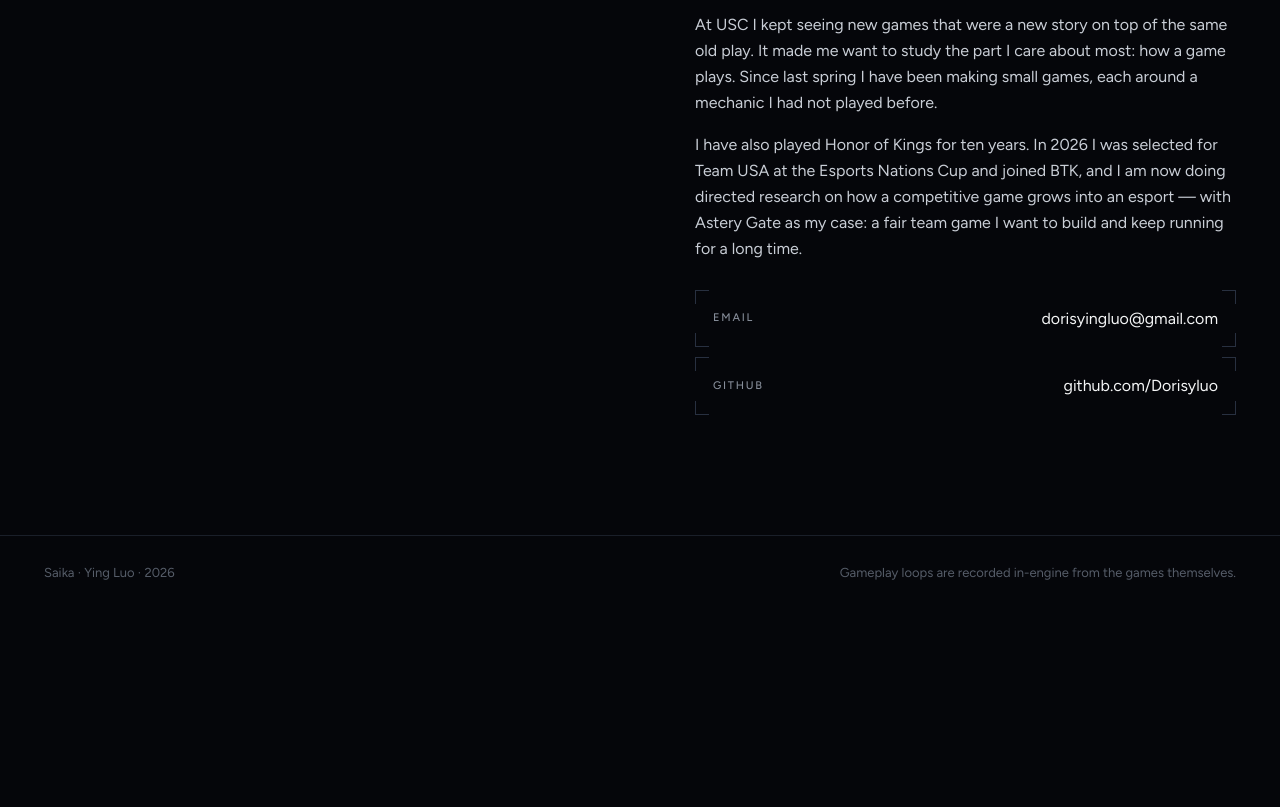
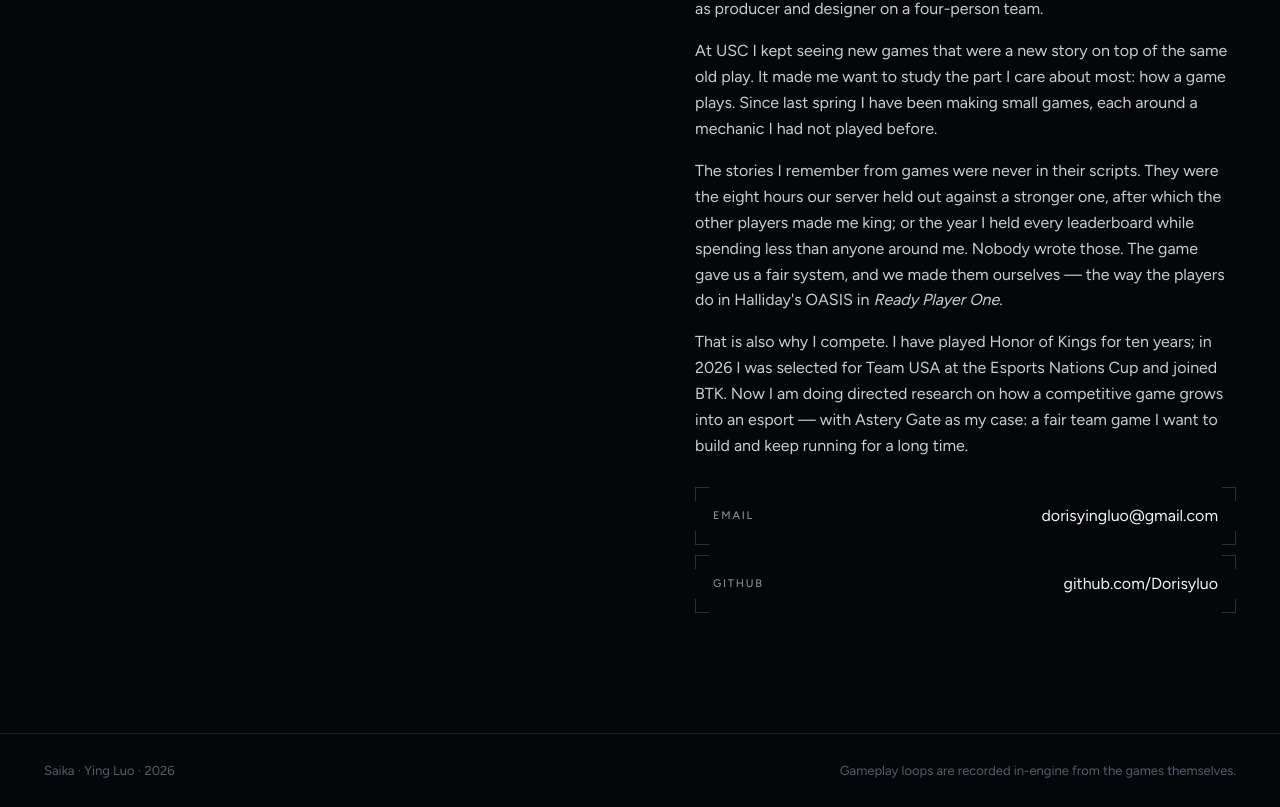
Before and after one commit to Dorisyluo/dorisyluo.github.io, a plain HTML site: page index.html in a window 1280 px wide. Shown: the part 3820-4627 px from the top of the page. Before the commit the page ends 4429 px from the top, so only its background shows below. Drawn offline with Linux system fonts and the light colour scheme; animation ran at ten frames a second.

Commit message:
About: every player's experience is a story
Co-Authored-By: Claude Opus 5.5 <noreply@anthropic.com>
Claude-Session: https://claude.ai/code/session_01PmL49caDYqHTDE2bNrhzQQ

```diff
--- a/index.html
+++ b/index.html
@@ -71,11 +71,12 @@
 
 <section id="about">
 <div class="shead"><span class="idx">05</span><h2>About</h2><span class="lab">Short version</span></div>
-<div class="about"><p class="big">I grew up with games and anime, and whenever I get into a game, I want to find out what I can do best in it.</p>
-<div><p>I even learned piano that way — not by reading the score, but by remembering which finger lands on which key at which moment. It is why I have played rhythm games since primary school, and why I am building one now.</p>
+<div class="about"><p class="big">Every player's experience is a story. I want to make the games that let them write it.</p>
+<div><p>I grew up with games and anime, and whenever I got into a game, I wanted to find out what I could do best in it. I even learned piano that way — not by reading the score, but by remembering which finger lands on which key at which moment. It is why I have played rhythm games since primary school, and why I am building one now.</p>
 <p>In high school I learned to code because I thought that was how games got made, but my teachers only graded the code, never whether the game was fun. What changed things was my first game course at UC Santa Cruz, with Elizabeth Swensen, where I designed a fair, team-based competitive card game. That game is Astery Gate. I am still building it — now at USC Games, as producer and designer on a four-person team.</p>
 <p>At USC I kept seeing new games that were a new story on top of the same old play. It made me want to study the part I care about most: how a game plays. Since last spring I have been making small games, each around a mechanic I had not played before.</p>
-<p>I have also played Honor of Kings for ten years. In 2026 I was selected for Team USA at the Esports Nations Cup and joined BTK, and I am now doing directed research on how a competitive game grows into an esport — with Astery Gate as my case: a fair team game I want to build and keep running for a long time.</p>
+<p>The stories I remember from games were never in their scripts. They were the eight hours our server held out against a stronger one, after which the other players made me king; or the year I held every leaderboard while spending less than anyone around me. Nobody wrote those. The game gave us a fair system, and we made them ourselves — the way the players do in Halliday's OASIS in <i>Ready Player One</i>.</p>
+<p>That is also why I compete. I have played Honor of Kings for ten years; in 2026 I was selected for Team USA at the Esports Nations Cup and joined BTK. Now I am doing directed research on how a competitive game grows into an esport — with Astery Gate as my case: a fair team game I want to build and keep running for a long time.</p>
 <ul class="contact" id="contact">
 <li><a class="hud" href="mailto:dorisyingluo@gmail.com"><span class="lab">Email</span><span class="v2">dorisyingluo@gmail.com</span></a></li>
 <li><a class="hud" href="https://github.com/Dorisyluo"><span class="lab">GitHub</span><span class="v2">github.com/Dorisyluo</span></a></li>
```
